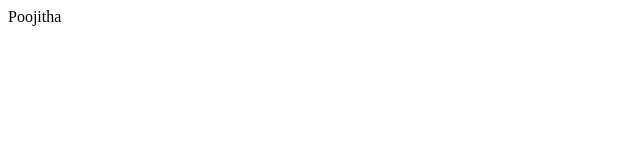
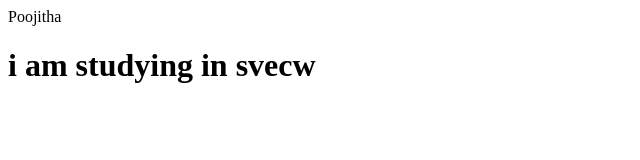
Before and after one commit to pooji22/svecw_batch1, a plain HTML site: page index.html in a window 1280 px wide. Shown: the whole page, without its empty margins (0-640 px from the left). Drawn offline with Linux system fonts and the light colour scheme.

Commit message:
second commit

```diff
--- a/index.html
+++ b/index.html
@@ -3,4 +3,7 @@
     <head>
         Poojitha
     </head>
+    <h1>
+        i am studying in svecw
+    </h1>
 </html>
```
